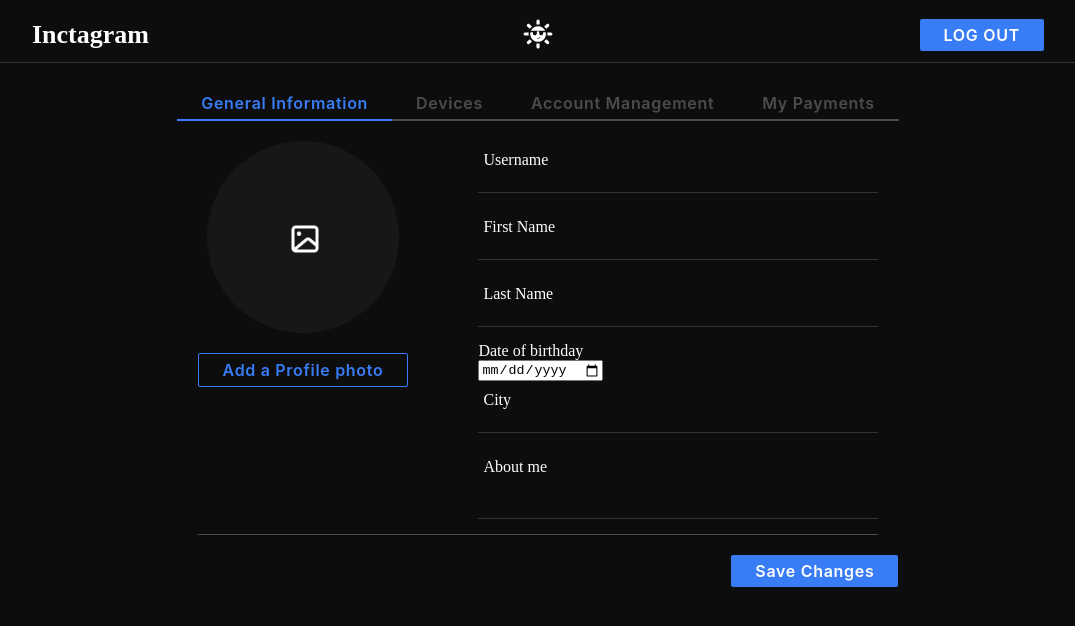
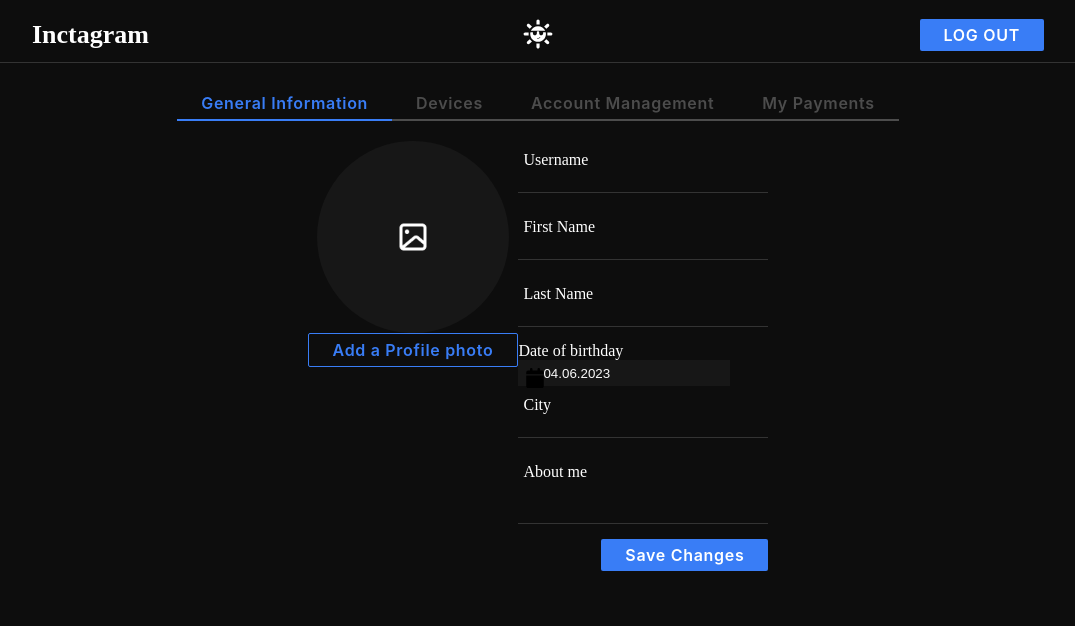
Before and after one commit to sousva/inctagram, a Next.js app: page /profile/profile-settings in a window 1280 px wide. Shown: the top 626 px of the page, without its empty margins (102-1177 px from the left). Built offline with nearby package versions, Linux system fonts and the light colour scheme.

Commit message:
fix: css styles

```diff
--- a/package.json
+++ b/package.json
@@ -11,8 +11,10 @@
     "dependencies": {
         "@hookform/resolvers": "^3.1.0",
         "@reduxjs/toolkit": "^1.9.5",
+        "@types/react-datepicker": "^4.11.2",
         "next": "13.4.4",
         "react": "18.2.0",
+        "react-datepicker": "^4.13.0",
         "react-dom": "18.2.0",
         "react-google-recaptcha": "^2.1.0",
         "react-hook-form": "^7.43.9",
--- a/src/app/profile/profile-settings/GeneralInformation/GeneralInformation.tsx
+++ b/src/app/profile/profile-settings/GeneralInformation/GeneralInformation.tsx
@@ -3,45 +3,34 @@
 import Image from 'next/image'
 import React from 'react'
 import image from '../../../../common/assets/icons/image.png'
-import {
-    Circle,
-    CircleSection,
-    Container,
-    ImageWrapper,
-    InputsSection,
-    Wrapper,
-} from 'app/profile/profile-settings/GeneralInformation/styled'
+import {GeneralInformationWrapper} from 'app/profile/profile-settings/GeneralInformation/styled'
 import {Button} from 'common/components/Button/Button'
 import {InputText} from 'common/components/InputText/InputText'
 import {Textarea} from 'common/components/Textarea/Textarea'
+import {CustomDatePicker} from 'common/components/DatePicker/DatePicker'
 
 export const GeneralInformation = () => {
     return (
-        <Wrapper>
-            <Container>
-                <CircleSection>
-                    <Circle>
-                        <ImageWrapper>
-                            <Image width={36} height={36} src={image} alt={'image'} />
-                        </ImageWrapper>
-                    </Circle>
-                    <Button style={{marginTop: '20px'}} variant={'outlined'}>
+        <GeneralInformationWrapper>
+            <div className='formSection'>
+                <div className='avatarImage'>
+                    <div className='circleImage'>
+                        <Image className='photoIcon' width={36} height={36} src={image} alt={'image'} />
+                    </div>
+                    <Button type='button' variant={'outlined'}>
                         Add a Profile photo
                     </Button>
-                </CircleSection>
-                <InputsSection>
-                    <InputText style={{width: '550px'}} label='Username'></InputText>
+                </div>
+                <div className='inputSection'>
+                    <InputText label='Username'></InputText>
                     <InputText label='First Name'></InputText>
                     <InputText label='Last Name'></InputText>
-                    <div>
-                        Date of birthday <br />
-                        <input type='date' />
-                    </div>
+                    <CustomDatePicker></CustomDatePicker>
                     <InputText label='City'></InputText>
                     <Textarea label='About me'></Textarea>
-                </InputsSection>
-            </Container>
-            <Button>Save Changes</Button>
-        </Wrapper>
+                </div>
+            </div>
+            <Button className='buttonSave'>Save Changes</Button>
+        </GeneralInformationWrapper>
     )
 }
--- a/src/app/profile/profile-settings/GeneralInformation/styled.tsx
+++ b/src/app/profile/profile-settings/GeneralInformation/styled.tsx
@@ -1,37 +1,40 @@
 import styled from 'styled-components'
 
-export const Wrapper = styled.div`
+export const GeneralInformationWrapper = styled.form`
     display: flex;
     flex-direction: column;
+    padding: 20px;
 
-    Button {
+    .buttonSave {
         align-self: flex-end;
     }
-`
-export const Container = styled.div`
-    display: flex;
-    margin: 20px;
-    border-bottom: 0.5px solid #4c4c4c;
-`
-export const CircleSection = styled.div`
+
+    .avatarImage {
         display: flex;
         flex-direction: column;
         align-items: center;
-`
-export const InputsSection = styled.div`
-    margin-left: 70px;
-`
-export const Circle = styled.div`
+    }
+
+    .formSection {
+        display: flex;
+        flex-direction: row;
+    }
+
+    .inputSection {
+    }
+
+    .circleImage {
         width: 192px;
         height: 192px;
         border-radius: 50%;
         background-color: #171717;
         position: relative;
+    }
+
+    .photoIcon {
+        position: absolute;
+        top: 50%;
+        left: 50%;
+        transform: translate(-50%, -50%);
+    }
 `
-
-export const ImageWrapper = styled.span`
-    position: absolute;
-    left: 80px;
-    top: 80px;
-    cursor: pointer;
-`
--- a/src/app/profile/profile-settings/ProfileSettingsAccordion/ProfileSettingsAccordion.tsx
+++ b/src/app/profile/profile-settings/ProfileSettingsAccordion/ProfileSettingsAccordion.tsx
@@ -11,7 +11,7 @@ const ProfileSettingsAccordion = () => {
         dispatch(setProfileSettingsTabsAC({tab}))
     }
     return (
-        <section>
+        <div>
             <TabButton
                 active={profileSettingActiveTab === 'generalInformation'}
                 onClick={() => setAccordionHandler('generalInformation')}
@@ -33,7 +33,7 @@ const ProfileSettingsAccordion = () => {
             >
                 My Payments
             </TabButton>
-        </section>
+        </div>
     )
 }
 
--- a/src/app/profile/profile-settings/page.tsx
+++ b/src/app/profile/profile-settings/page.tsx
@@ -14,12 +14,12 @@ export default function Page() {
     return (
         <ProfileSettingsWrapper>
             <ProfileSettingsAccordion />
-            <section>
+            <div>
                 {profileSettingActiveTab === 'generalInformation' && <GeneralInformation />}
                 {profileSettingActiveTab === 'devices' && <Devices />}
                 {profileSettingActiveTab === 'accountManagement' && <AccountManagement />}
                 {profileSettingActiveTab === 'myPayments' && <MyPayments />}
-            </section>
+            </div>
         </ProfileSettingsWrapper>
     )
 }
--- a/src/app/profile/profile-settings/styled.ts
+++ b/src/app/profile/profile-settings/styled.ts
@@ -1,7 +1,6 @@
 import styled from 'styled-components'
 
 export const ProfileSettingsWrapper = styled.div`
-    max-width: 1500px;
     display: flex;
     flex-direction: column;
     align-items: center;
--- /dev/null
+++ b/src/common/components/DatePicker/DatePicker.tsx
@@ -0,0 +1,29 @@
+import React, {useState} from 'react'
+import DatePicker from 'react-datepicker'
+import 'react-datepicker/dist/react-datepicker.css'
+import {CustomDatePickerWrapper} from 'common/components/DatePicker/styled'
+
+export const CustomDatePicker = () => {
+    const [startDate, setStartDate] = useState(new Date())
+
+    const setDateHandler = (date: Date) => {
+        setStartDate(date)
+    }
+
+    const today = new Date()
+    return (
+        <CustomDatePickerWrapper>
+            Date of birthday <br />
+            <DatePicker
+                showIcon
+                dayClassName={() => 'example-datepicker-day-class'}
+                popperClassName='example-datepicker-class'
+                dateFormat='dd.MM.yyyy'
+                selected={startDate}
+                onChange={setDateHandler}
+                minDate={today}
+                todayButton={'Today'}
+            />
+        </CustomDatePickerWrapper>
+    )
+}
--- /dev/null
+++ b/src/common/components/DatePicker/styled.tsx
@@ -0,0 +1,44 @@
+import styled from 'styled-components'
+
+export const CustomDatePickerWrapper = styled.div`
+    .react-datepicker__header,
+    .react-datepicker,
+    .react-datepicker__today-button {
+        background-color: #171717;
+        border: none;
+    }
+
+    .react-datepicker__current-month,
+    .react-datepicker__day--disabled {
+        color: white !important;
+    }
+
+    .react-datepicker__calendar-icon {
+        position: absolute;
+        top: 0;
+        left: 0;
+        z-index: 2;
+        width: 18px;
+        height: 20px;
+    }
+
+    input {
+        position: relative;
+    }
+
+    input,
+    .react-datepicker-ignore-onclickoutside {
+        background-color: #171717;
+        border: none;
+        color: #fafafa;
+    }
+
+    .react-datepicker__triangle {
+        display: none;
+    }
+
+    .react-datepicker__day-name,
+    .react-datepicker__day {
+        color: #4c4c4c;
+    }
+`
```
Also changed, not shown: src/common/assets/icons/dateIcon.svg (added), 1 other file (tests, documents, lock files or other folders). Lines whose indentation alone changed are shown as unchanged.
